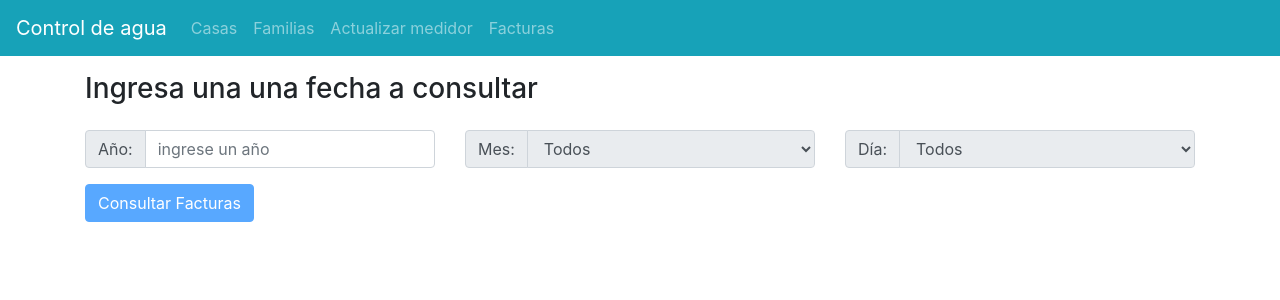
After one commit to jgmc3012/water_control, a Django app: page /recibos/listar in a window 1280 px wide. The commit adds this page. Shown: the top 300 px of the page. Run offline with Django 3.2, Linux system fonts and the light colour scheme; parts of the project's set-up code (start-up, migrations or seed data) failed here and were passed over; some libraries are stand-ins or nearby versions.

Commit message:
:star: feat: Consultar Estados de pagos por Dia, mes o año

```diff
--- a/invoices/routes.py
+++ b/invoices/routes.py
@@ -5,7 +5,7 @@ from . import views
 app_name = 'invoices'
 
 urlpatterns = [
-    path('year/<int:year>/', views.InvoiceListView.as_view(), name='list'),
-    path('year/<int:year>/month/<int:month>/', views.InvoiceListView.as_view(), name='list'),
-    path('year/<int:year>/month/<int:month>/day/<int:day>/', views.InvoiceListView.as_view(), name='list'),
+    path('year/<int:year>/', views.InvoiceListView.as_view(), name='list_year'),
+    path('year/<int:year>/month/<int:month>/', views.InvoiceListView.as_view(), name='list_month'),
+    path('year/<int:year>/month/<int:month>/day/<int:day>/', views.InvoiceListView.as_view(), name='list_day'),
 ]
--- /dev/null
+++ b/invoices/templates/invoices/list.html
@@ -0,0 +1,30 @@
+{% extends "base.html" %}
+{% load static %}
+{% block content %}
+<div class="col">
+  <h3>Ingresa una una fecha a consultar</h3>
+  <div class="mt-3">
+    {% include "invoices/snippets/form_date.html" %}
+  </div>
+  <div id='invoice_list'>
+    <div>
+
+
+    </div>
+
+
+  </div>
+</div>
+
+{% endblock %}
+{% block javascript %}
+<script src="{% static 'js/invoices/templates.js' %}"></script>
+<script src="{% static 'js/invoices/templates_list.js' %}"></script>
+<script src="{% static 'js/invoices/list.js' %}"></script>
+
+
+<script src="{% static 'js/invoices/availableInputs.js' %}"></script>
+{% endblock %}
+<div class="col-lg-4 col-md-6 col-sm-10">
+  {% include "invoices/snippets/invoice.html" %}
+</div>
--- a/invoices/templates/invoices/new_pay.html
+++ b/invoices/templates/invoices/pay.html
@@ -3,6 +3,9 @@
 {% block content %}
 <div class="col">
   <div>
+    <div class="h3">
+      Ingrese el id de un cliente para consultar sus facturas pendientes
+    </div>
     {% include "invoices/snippets/form.html" %}
   </div>
   <div id='invoice_list'>
--- a/invoices/templates/invoices/snippets/form.html
+++ b/invoices/templates/invoices/snippets/form.html
@@ -1,6 +1,3 @@
-<div class="h3">
-    Ingrese el id de un cliente para consultar sus facturas pendientes
-</div>
 <form id='searchInvoices' action="{% url 'familyboss-pending-invoices' 12345 %}">
     <div class="form-group">
         <div class="input-group">
--- /dev/null
+++ b/invoices/templates/invoices/snippets/form_date.html
@@ -0,0 +1,41 @@
+<form id="formListInvoice" action="{% url 'invoices:list_year' 12345 %}">
+    <div class="form-group">
+        <div class="row">
+            <div class="col-lg-4 col-md-6 col-sm12 input-group mt-2">
+                <div class="input-group-prepend">
+                    <label class="input-group-text" for="year">Año:</label>
+                </div>
+                <input api='water_control' class="form-control" type="number" name="year" id="year" placeholder="ingrese un año" min="1900"  max="{{ current_year }}">
+            </div>
+            <div class="col-lg-4 col-md-6 col-sm12 input-group mt-2">
+                <div class="input-group-prepend">
+                    <label class="input-group-text" for="month">Mes:</label>
+                </div>
+                <select api='water_control' class="form-control" name="month" id="month" disabled>
+                    <option value="0">Todos</option>
+                    <option value="1">Enero</option>
+                    <option value="2">Febrero</option>
+                    <option value="3">Marzo</option>
+                    <option value="4">Abril</option>
+                    <option value="5">Mayo</option>
+                    <option value="6">Junio</option>
+                    <option value="7">Julio</option>
+                    <option value="8">Agosto</option>
+                    <option value="9">Septiembre</option>
+                    <option value="10">Octubre</option>
+                    <option value="11">Noviembre</option>
+                    <option value="12">Diciembre</option>
+                </select>
+            </div>
+            <div class="col-lg-4 col-md-6 col-sm12 input-group mt-2">
+                <div class="input-group-prepend">
+                    <label class="input-group-text" for="day">Día:</label>
+                </div>
+                <select api='water_control' class="form-control" name="day" id="day" disabled>
+                    <option value="0">Todos</option>
+                </select>
+            </div>
+        </div>
+    </div>
+    <button type="submit" class="btn btn-primary" id="submit" disabled>Consultar Facturas</button>
+</form>
--- a/invoices/urls.py
+++ b/invoices/urls.py
@@ -5,5 +5,6 @@ from . import views
 app_name = 'invoices_visual'
 
 urlpatterns = [
-    path('nuevo-pago', views.visual_pay, name='pay')
+    path('pagar', views.visual_pay, name='pay'),
+    path('listar', views.visual_list, name='list'),
 ]
--- a/invoices/views.py
+++ b/invoices/views.py
@@ -9,6 +9,8 @@ from .models import Invoice
 from rest_framework import status
 
 from .utils import get_range_date
+
+from datetime import datetime
 
 class InvoiceListView(APIView):
     serializer_class = InvoiceSerializer
@@ -27,4 +29,8 @@ class InvoiceListView(APIView):
         return invoices
 
 def visual_pay(request):
-    return render(request, 'invoices/new_pay.html')
+    return render(request, 'invoices/pay.html')
+
+
+def visual_list(request):
+    return render(request, 'invoices/list.html', {'current_year': datetime.now().year})
--- a/static/js/forms.js
+++ b/static/js/forms.js
@@ -23,6 +23,7 @@ function sendData(payload, url, method) {
         fetch(url, opts)
         .then( response => {
             okey_fetch = response.ok
+            status_fetch = response.status
             return response.json()
         })
         .then( data => {
@@ -32,6 +33,15 @@ function sendData(payload, url, method) {
             } else {
                 show_alert(okey_fetch, JSON.stringify(data))
                 reject(data)
+            }
+        })
+        .catch( e => {
+            toggleLoading()
+            console.error(e)
+            if (status_fetch<500) {
+                show_alert(false, 'Verifique los datos ingresados')
+            } else {
+                show_alert(false, 'Ups! Esto es vergonzoso. Verifique sus datos e intente de nuevo.\nSi el error persiste; por favor notique de esto al equipo de desarrollo.')
             }
         })
 
--- /dev/null
+++ b/static/js/invoices/availableInputs.js
@@ -0,0 +1,41 @@
+const $submit = document.getElementById('submit')
+const $year = document.getElementById('year')
+const $month = document.getElementById('month')
+const $day = document.getElementById('day')
+
+$year.addEventListener('change', function(event) {
+    const year = parseInt(this.value)
+    this.value = year
+    disabledElement(year, $submit)
+    disabledElement(year, $month, '0')
+    disabledElement(parseInt($month.value), $day, '0')
+})
+
+$month.addEventListener('change', function (event) {
+    const month = parseInt(this.value)
+    disabledElement(month, $day, '0')
+    const HTMLString = snipetOptionsDaysMonth(month)
+    insertElement('#day',HTMLString)
+})
+
+function disabledElement(condition, element, value=null) {
+    if (condition) {
+        if (element.disabled) {
+            element.disabled = false
+        }
+    } else if (!element.disabled) {
+        element.disabled = true
+        if (value != null && element.value != value) {
+            element.value = value
+        }
+    }
+}
+
+function snipetOptionsDaysMonth(month) {
+    const limitDay = [0,31, 28, 31, 30, 31, 30, 31, 31, 30, 31, 30, 31]
+    let snippetDays = `<option value="0">Todos</option>\n`
+    for (let i = 1; i <= limitDay[month]; i++) {
+        snippetDays += `<option value="${i}">${i}</option>\n`
+    }
+    return `${snippetDays}`
+}
--- /dev/null
+++ b/static/js/invoices/list.js
@@ -0,0 +1,20 @@
+$formList = document.getElementById('formListInvoice')
+
+$formList.addEventListener('submit', function (event) {
+    event.preventDefault()
+    const Data = getJsonFromForm("[api='water_control']")
+    const method = 'GET'
+    let url = this.action.replace('12345', Data['year'])
+    if (Data['month']!='0') {
+        url = `${url}month/${Data['month']}/`
+        if (Data['day']!='0') {
+            url = `${url}day/${Data['day']}/`
+        }
+    }
+    sendData(Data, url, method)
+    .then( data => {
+        const date = formatDate(Data['year'], Data['month'], Data['day'])
+        const HTMLString = snippetDetailList(date, data)
+        insertElement('#invoice_list', HTMLString)
+    })
+})
--- a/static/js/invoices/search.js
+++ b/static/js/invoices/search.js
@@ -12,7 +12,7 @@ $form.addEventListener('submit', function (event) {
             insertElement('#invoice_list', HTMLString)
             addEventListenerToFormPay(data[0].client)
         } else {
-            show_alert(true, `El cliente con id ${data.house_id} no tiene facturas pendientes`)
+            show_alert(true, `El cliente con no tiene facturas pendientes`)
         }
     })
 })
--- /dev/null
+++ b/static/js/invoices/templates_list.js
@@ -0,0 +1,69 @@
+const snippetCard = (date, paid, debt) =>`
+<div class="card mt-3">
+    <div class="card-header text-center font-weight-bold">
+        ${date}
+    </div>
+    <div class="card-body">
+        <div class="row">
+            <div class="col-6 text-center">
+            Total de cobros: <strong class="text-success">$${paid}</strong>
+            </div>
+            <div class="col-6 text-center">
+            Total de Deudas: <strong class="text-danger">$${debt}</strong>
+            </div>
+        </div>
+    </div>
+</div>
+`
+
+const formatDate = (year, month, day) => {
+    month = parseInt(month)
+    day = parseInt(day)
+    let format = `Año:${year} `
+    if (month) {
+        format += ` - Mes:${month}`
+        if (day) {
+            format += ` - Dia:${day}`
+        }
+    }
+    return format
+}
+
+const snippetDetailList = (date,invoices) => {
+    const struct = (body_str) => `
+    <table class="table mt-3">
+        <thead>
+            <tr>
+                <th>Fechas</th>
+                <th>Casa</th>
+                <th>Cliente</th>
+                <th>Monto</th>
+            </tr>
+        </thead>
+        <tbody>
+        ${body_str}
+        </tbody>
+    </table>`
+    let body = ''
+    let totalPaid = 0
+    let totalDebt = 0
+    Array.from(invoices).forEach( invoice =>{
+        const {detail, paid, place, client, amount} = invoice
+        if (paid) {
+            totalPaid += parseFloat(amount)
+        } else {
+            totalDebt += parseFloat(amount)
+        }
+        const classNamePaid = paid ? 'text-success':'text-danger'
+        body += `
+        <tr>
+            <td scope="row"><strong>${detail.from_date}</strong> Al <strong>${detail.to_date}</strong></td>
+            <td>${place}</td>
+            <td>${client}</td>
+            <td class="${classNamePaid}">$${amount}</td>
+        </tr>
+        `
+    })
+    return `<div>${snippetCard(date, totalPaid, totalDebt)}${struct(body)}</div>`
+
+}
--- a/static/js/loading.js
+++ b/static/js/loading.js
@@ -23,7 +23,7 @@ const loadingStr = (`
                     </div>
                 </div>
                 <div class="modal-footer">
-                  <button type="button" class="btn btn-danger">Cancelar</button>
+                  <button type="button" class="btn btn-danger" id="modal_close">Cerrar</button>
                 </div>
               </div>
             </div>
@@ -37,8 +37,6 @@ toggleLoading = () => {
     if (loaderModal) {
         loaderModal.remove()
     } else {
-        loaderModal = createTemplate(loadingStr)
-        let container = document.querySelector('body')
-        container.append(loaderModal)
+        appendElement('body', loadingStr)
     }
 }
--- a/static/js/utils.js
+++ b/static/js/utils.js
@@ -1,7 +1,7 @@
 function createTemplate(HTMLString) {
     const html = document.implementation.createHTMLDocument();
     html.body.innerHTML = HTMLString;
-    return html.body.children[0];
+    return html.body.children;
 }
 
 function getCookie(name) {
@@ -25,15 +25,23 @@ function insertElement(Selectorcontaner, HTMLString) {
         container.children[0].remove();
         insertElement(Selectorcontaner, HTMLString)
     } else if (HTMLString) {
-        element = createTemplate(HTMLString);
-        container.append(element)
+        addElements(container, HTMLString)
     }
 }
 
 function appendElement(Selectorcontaner, HTMLString) {
     let container = document.querySelector(Selectorcontaner)
-    element = createTemplate(HTMLString);
-    container.append(element)
+    addElements(container, HTMLString)
+}
+
+function addElements(container, HTMLString) {
+    elements = createTemplate(HTMLString);
+    if (elements.length > 1) {
+        console.warn(`Elemento ${elements[0]} esta haciendo una insercion recursiva. De ser posible envuelve el HTMLString en un <div></div>`)
+    }
+    Array.from(elements).forEach( element => {
+        container.append(element)
+    })
 }
 
 function show_alert(success, msg) {
--- a/templates/navbar.html
+++ b/templates/navbar.html
@@ -2,6 +2,7 @@
 {% url 'family_bosses_visual:create' as family_create %}
 {% url 'measurers_visual:update' as measurer_update %}
 {% url 'invoices_visual:pay' as invoice_pay %}
+{% url 'invoices_visual:list' as invoice_list %}
 
 <nav class="navbar navbar-expand-md bg-info navbar-dark">
     <a href="#" class="navbar-brand">Control de agua</a>
@@ -31,11 +32,12 @@
             <li class="nav-item {% if request.path == measurer_update %}active{% endif %}">
                 <a class="nav-link" href="{{ measurer_update }}">Actualizar medidor</a>
             </li>
-            <li class="nav-item {% if request.path == invoice_pay %}active{% endif %}">
+            <li class="nav-item {% if request.path == invoice_pay or request.path == invoice_list %}active{% endif %}">
                 <div class="dropdown">
                     <div class="nav-link" data-toggle="dropdown">Facturas</div>
                     <div class="dropdown-menu">
-                      <a class="dropdown-item" href="{{ invoice_pay }}">Pagar</a>
+                        <a class="dropdown-item" href="{{ invoice_pay }}">Pagar</a>
+                        <a class="dropdown-item" href="{{ invoice_list }}">Listar</a>
                     </div>
                 </div>
             </li>
```
